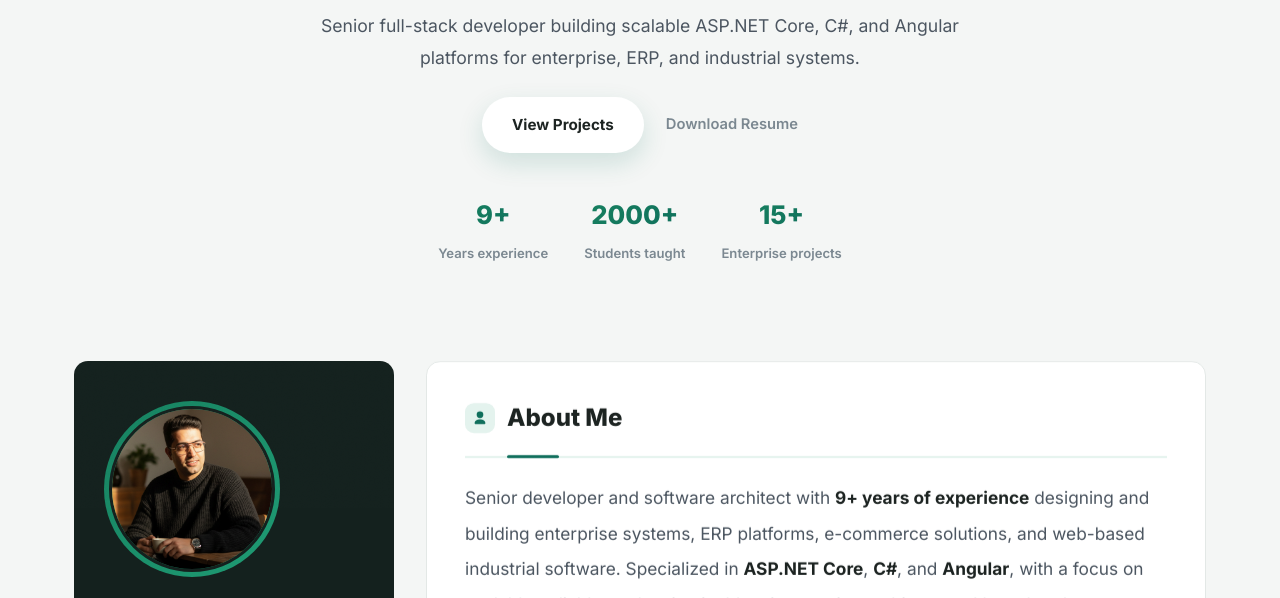
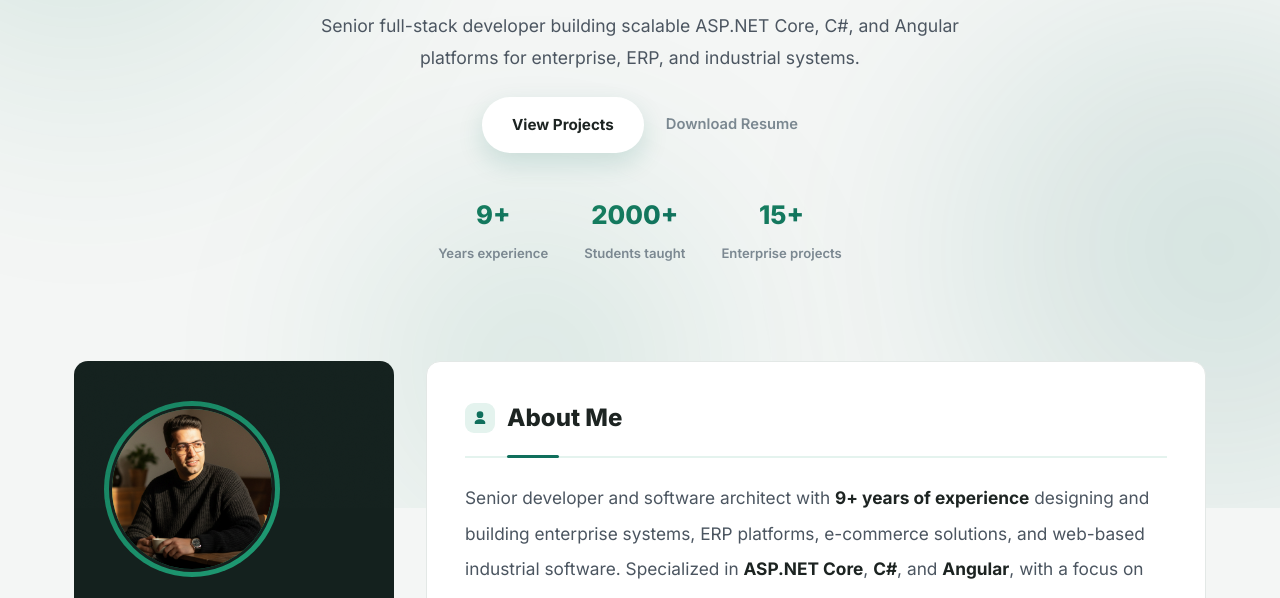
Before and after one commit to aliChavoshi/MyResume, a plain HTML site: page index.html in a window 1280 px wide. Shown: the part 292-890 px from the top of the page. Drawn offline with Linux system fonts and the light colour scheme.

Commit message:
add a new shadow to the background

```diff
--- a/index.html
+++ b/index.html
@@ -27,6 +27,19 @@
 </head>
 
 <body>
+
+  <!-- ===== AMBIENT FOG (fixed, decorative, reacts to scroll) ===== -->
+  <div class="fog" aria-hidden="true">
+    <div class="fog__layer" data-speed="0.07">
+      <span class="fog__blob fog__blob--1"></span>
+    </div>
+    <div class="fog__layer" data-speed="-0.05">
+      <span class="fog__blob fog__blob--2"></span>
+    </div>
+    <div class="fog__layer" data-speed="0.1">
+      <span class="fog__blob fog__blob--3"></span>
+    </div>
+  </div>
 
   <!-- ===== TOP NAV: section links + scroll progress ===== -->
   <nav class="topnav" aria-label="Section navigation">
--- a/script.js
+++ b/script.js
@@ -80,6 +80,39 @@
     window.addEventListener("scroll", onScroll, { passive: true });
     window.addEventListener("resize", onScroll);
     onScroll();
+  })();
+
+  // ============================================================
+  // AMBIENT FOG — scroll-linked parallax. Each .fog__layer drifts
+  // at its own speed/direction as the page scrolls (mouse wheel,
+  // trackpad, or touch — all fire the same native scroll event).
+  // ============================================================
+  (function fogParallaxModule() {
+    var layers = Array.prototype.slice.call(document.querySelectorAll(".fog__layer"));
+    if (!layers.length) return;
+
+    var reduceMotion = window.matchMedia &&
+      window.matchMedia("(prefers-reduced-motion: reduce)").matches;
+    if (reduceMotion) return; // leave the fog static, no parallax
+
+    var ticking = false;
+    function update() {
+      ticking = false;
+      var y = window.pageYOffset;
+      layers.forEach(function (layer) {
+        var speed = parseFloat(layer.getAttribute("data-speed")) || 0;
+        layer.style.transform = "translate3d(0, " + (y * speed) + "px, 0)";
+      });
+    }
+
+    function onFogScroll() {
+      if (ticking) return;
+      ticking = true;
+      window.requestAnimationFrame(update);
+    }
+
+    window.addEventListener("scroll", onFogScroll, { passive: true });
+    update();
   })();
 
   // ============================================================
--- a/styles.css
+++ b/styles.css
@@ -1,3 +1,138 @@
+/* ============================================================
+   AMBIENT FOG
+   Fixed, decorative green mist behind everything. Each blob sits in
+   its own layer so JS can drive a scroll-linked parallax offset
+   (via translate3d) independently of the blob's own slow ambient
+   drift (a plain CSS keyframe) — the two compose naturally since
+   they're on different elements.
+   ============================================================ */
+.fog {
+  position: fixed;
+  inset: 0;
+  z-index: -1;
+  overflow: hidden;
+  pointer-events: none;
+}
+
+.fog__layer {
+  position: absolute;
+  inset: 0;
+  will-change: transform;
+  transition: transform .1s linear;
+}
+
+.fog__blob {
+  position: absolute;
+  border-radius: 50%;
+  filter: blur(100px);
+  opacity: .18;
+  will-change: transform;
+}
+
+.fog__blob--1 {
+  width: 560px;
+  height: 560px;
+  top: -12%;
+  inset-inline-start: -12%;
+  background: radial-gradient(circle at 35% 35%, var(--accent-2), transparent 72%);
+  animation: fog-drift-1 28s ease-in-out infinite;
+}
+
+.fog__blob--2 {
+  width: 620px;
+  height: 620px;
+  top: 34%;
+  inset-inline-end: -16%;
+  background: radial-gradient(circle at 60% 40%, var(--accent), transparent 72%);
+  animation: fog-drift-2 34s ease-in-out infinite;
+}
+
+.fog__blob--3 {
+  width: 460px;
+  height: 460px;
+  bottom: -14%;
+  inset-inline-start: 22%;
+  background: radial-gradient(circle at 50% 50%, var(--accent-2), transparent 72%);
+  animation: fog-drift-3 24s ease-in-out infinite;
+}
+
+html[data-theme="dark"] .fog__blob {
+  opacity: .3;
+}
+
+@keyframes fog-drift-1 {
+
+  0%,
+  100% {
+    transform: translate(0, 0) scale(1);
+  }
+
+  50% {
+    transform: translate(50px, 35px) scale(1.08);
+  }
+}
+
+@keyframes fog-drift-2 {
+
+  0%,
+  100% {
+    transform: translate(0, 0) scale(1);
+  }
+
+  50% {
+    transform: translate(-45px, 50px) scale(1.05);
+  }
+}
+
+@keyframes fog-drift-3 {
+
+  0%,
+  100% {
+    transform: translate(0, 0) scale(1);
+  }
+
+  50% {
+    transform: translate(35px, -40px) scale(1.1);
+  }
+}
+
+@media (max-width:640px) {
+  .fog__blob {
+    filter: blur(70px);
+  }
+
+  .fog__blob--1 {
+    width: 340px;
+    height: 340px;
+  }
+
+  .fog__blob--2 {
+    width: 380px;
+    height: 380px;
+  }
+
+  .fog__blob--3 {
+    width: 300px;
+    height: 300px;
+  }
+}
+
+@media (prefers-reduced-motion: reduce) {
+  .fog__blob {
+    animation: none !important;
+  }
+
+  .fog__layer {
+    transition: none !important;
+  }
+}
+
+@media print {
+  .fog {
+    display: none !important;
+  }
+}
+
 /* ============================================================
    TOKENS
    ============================================================ */
```
